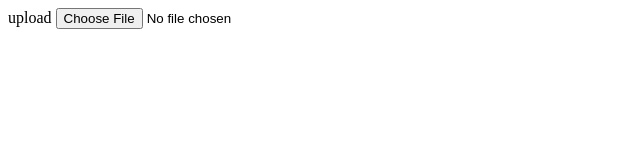
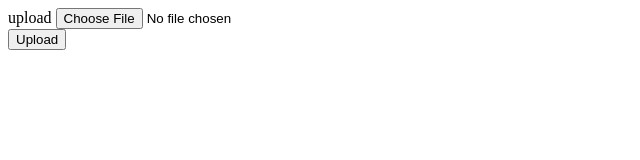
Before and after one commit to oussamalahrizi/webserv, a plain HTML site: page upload.html in a window 1280 px wide. Shown: the whole page, without its empty margins (0-640 px from the left). Drawn offline with Linux system fonts and the light colour scheme.

Commit message:
upload hh

```diff
--- a/upload.html
+++ b/upload.html
@@ -4,6 +4,8 @@
 		<form action="/" method="post">
 			<label>upload</label>
 			<input type="file">
+			<br>
+			<input type="submit" value="Upload">
 		</form>
 	</body>
 </html>
```
